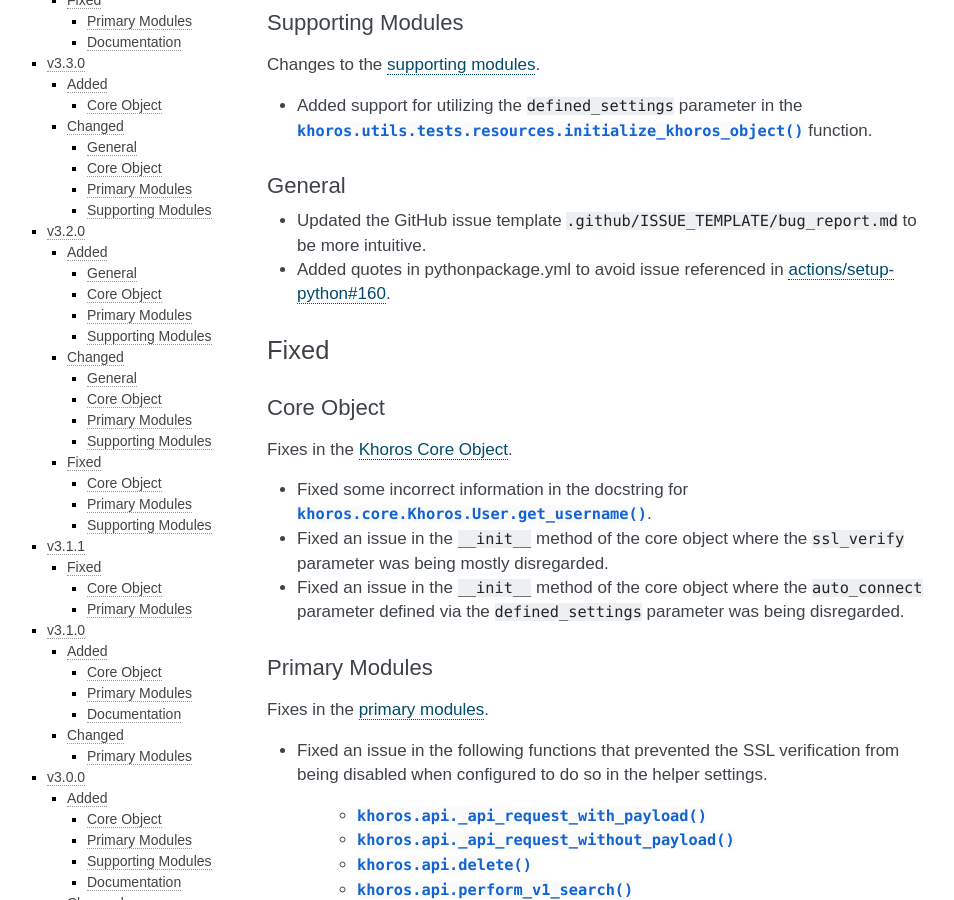
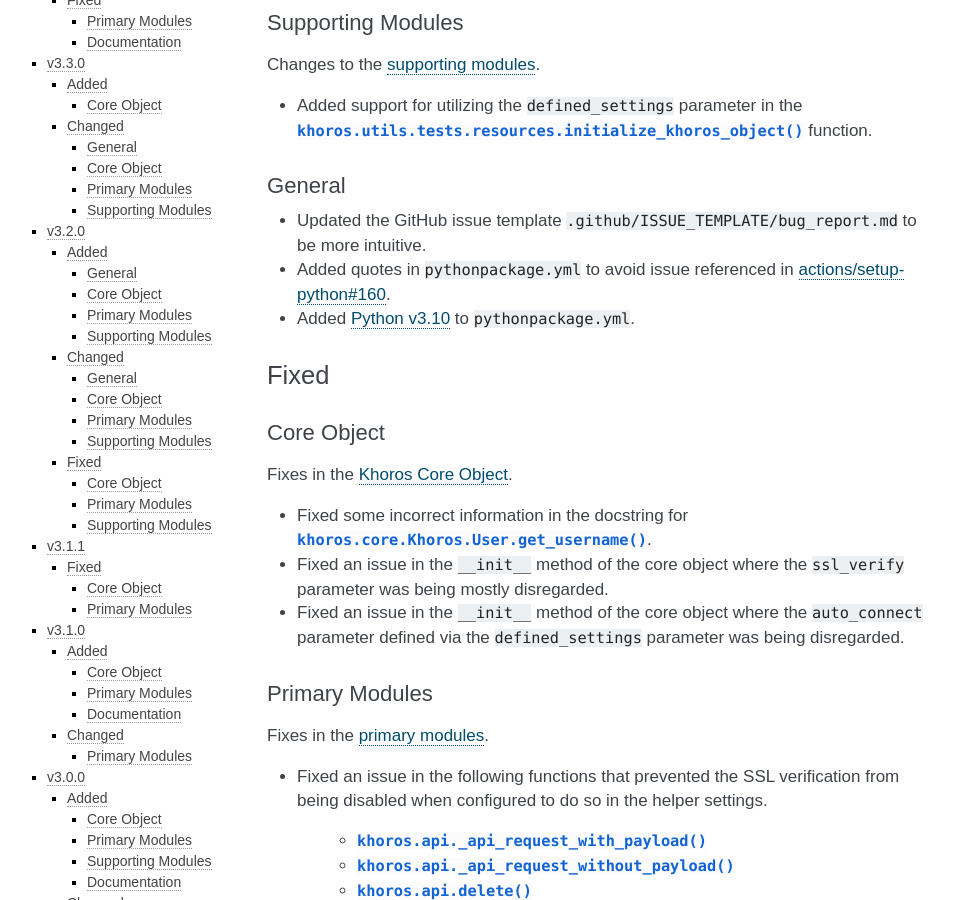
Before and after one commit to jeffshurtliff/khoros, a Sphinx documentation site: the page built from docs/changelog.rst, in a window 1280 px wide and 900 px high, scrolled down 2372 px. Shown: the whole window, without its empty margins (153-1107 px from the left). Built offline with Sphinx 7.4.7, drawn with Linux system fonts in a browser that asks for light colours.

Commit message:
Added Python v3.10 to pythonpackage.yml now that it is GA

```diff
--- a/docs/changelog.rst
+++ b/docs/changelog.rst
@@ -98,8 +98,9 @@
 General
 -------
 * Updated the GitHub issue template ``.github/ISSUE_TEMPLATE/bug_report.md`` to be more intuitive.
-* Added quotes in pythonpackage.yml to avoid issue referenced in
+* Added quotes in ``pythonpackage.yml`` to avoid issue referenced in
   `actions/setup-python#160 <https://github.com/actions/setup-python/issues/160>`_.
+* Added `Python v3.10 <https://docs.python.org/3/whatsnew/3.10.html>`_ to ``pythonpackage.yml``.
 
 Fixed
 =====
```
Also changed, not shown: 1 other file.
